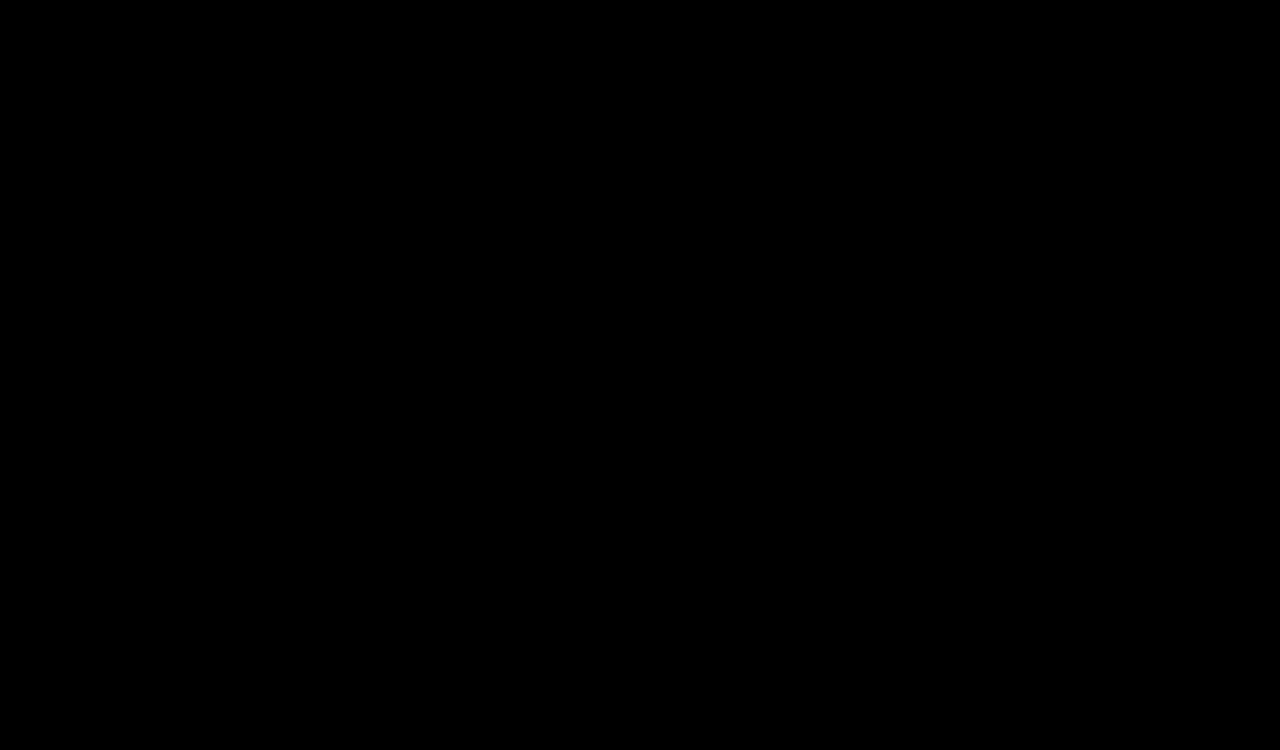
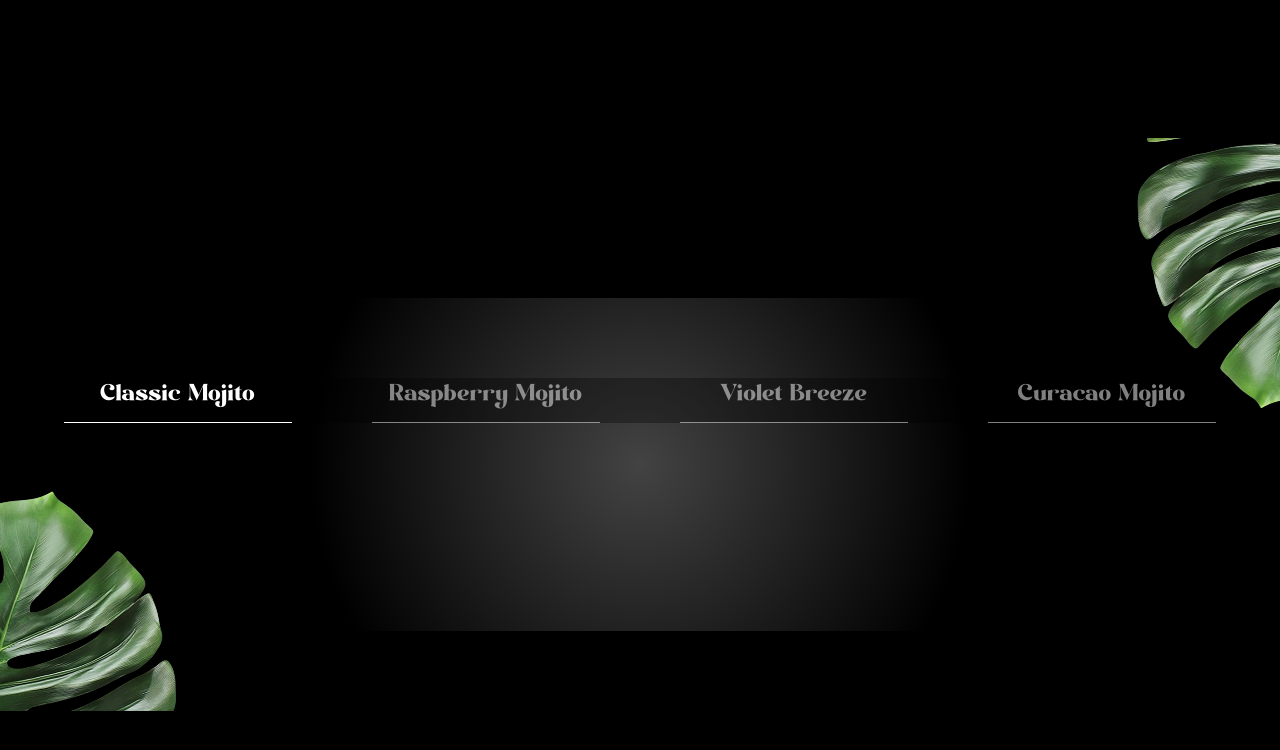
Before and after one commit to shahbaz-kamal/gsap-mojito, a React (Vite) app: page / in a window 1280 px wide. Shown: the part 4226-4976 px from the top of the page. Built offline with nearby package versions, Linux system fonts and the light colour scheme; a web font is replaced by a local one.

Commit message:
menu section partialy done

```diff
--- a/src/App.tsx
+++ b/src/App.tsx
@@ -7,6 +7,7 @@ import { SplitText } from "gsap/SplitText";
 import Cocktail from "./components/Cocktail";
 import About from "./components/About";
 import Art from "./components/Art";
+import Menu from "./components/Menu";
 
 // scrollTriger will alow us to animate while scrolling and split text will help us to break text into individual word or characters for detailing
 
@@ -27,6 +28,9 @@ const App = () => {
       <section>
         <Art></Art>
       </section>
+      <section>
+        <Menu></Menu>
+      </section>
       <div className="h-[100vh] bg-black"></div>
     </main>
   );
--- /dev/null
+++ b/src/components/Menu.tsx
@@ -0,0 +1,46 @@
+import { useState } from "react";
+import { allCocktails } from "../constants";
+
+const Menu = () => {
+  const [currentIndex, setCurrentIndex] = useState(0);
+  return (
+    <section id="menu" aria-labelledby="menu-heading">
+      <img
+        src="/images/slider-left-leaf.png"
+        alt="left-leaf"
+        id="m-left-leaf"
+      />
+      <img
+        src="/images/slider-right-leaf.png"
+        alt="right-leaf"
+        id="m-right-leaf"
+      />
+      <h2 id="menu-heading" className="sr-only">
+        cocktail menu
+      </h2>
+      <nav className="cocktail-tabs" aria-label={"Cocktail Navigation"}>
+        {allCocktails.map((cocktail, index) => {
+          const isActive = index === currentIndex;
+
+          return (
+            <button
+              onClick={() => {
+                setCurrentIndex(index);
+              }}
+              key={cocktail.id}
+              className={`${
+                isActive
+                  ? "text-white border-white"
+                  : "text-white/50 border-white/50"
+              }`}
+            >
+              {cocktail.name}
+            </button>
+          );
+        })}
+      </nav>
+    </section>
+  );
+};
+
+export default Menu;
--- a/src/constants/index.ts
+++ b/src/constants/index.ts
@@ -134,7 +134,7 @@ const navLinks = [
     },
    ];
 
-   const sliderLists = [
+   const allCocktails = [
     {
        id: 1,
        name: "Classic Mojito",
@@ -179,5 +179,5 @@ const navLinks = [
     openingHours,
     storeInfo,
     socials,
-    sliderLists,
+    allCocktails,
    };
```
